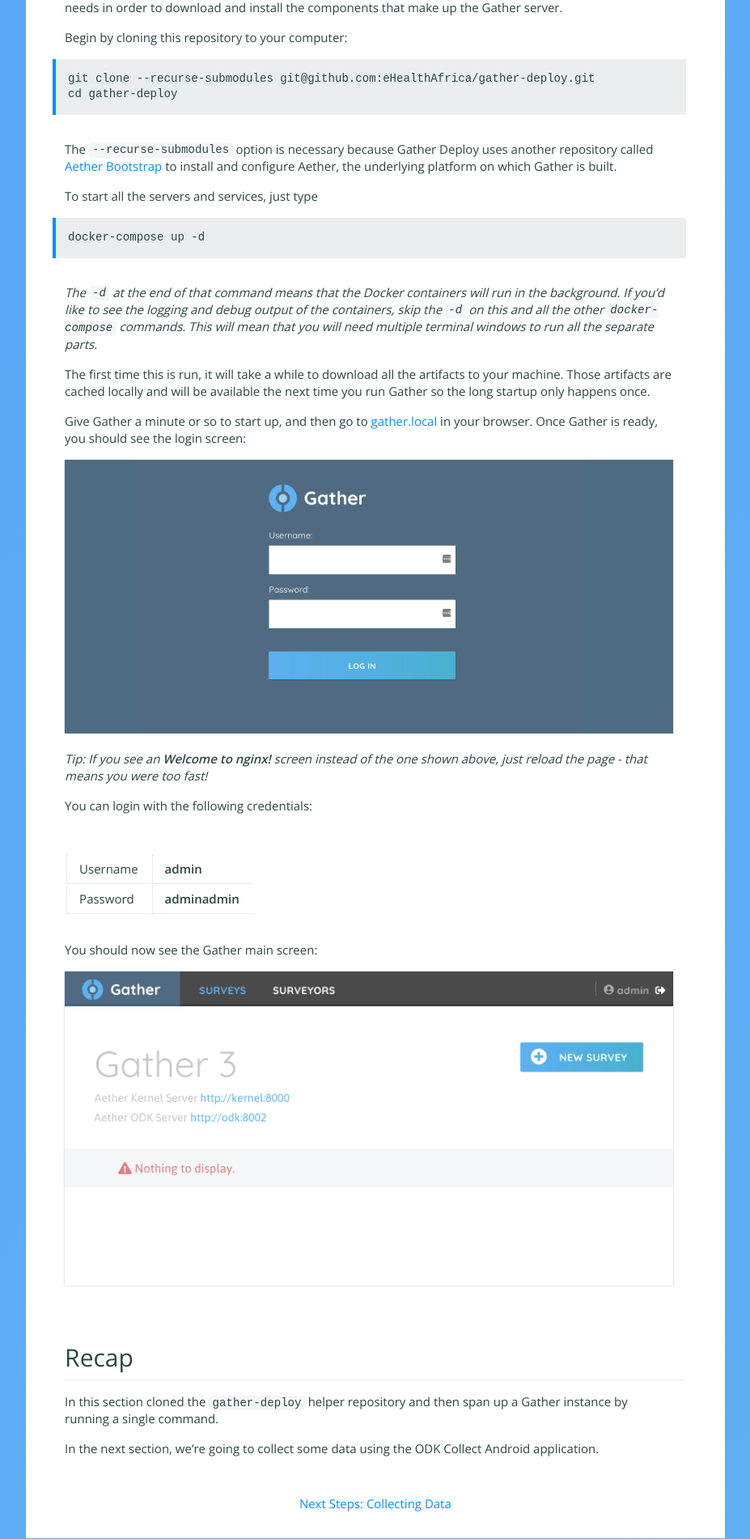
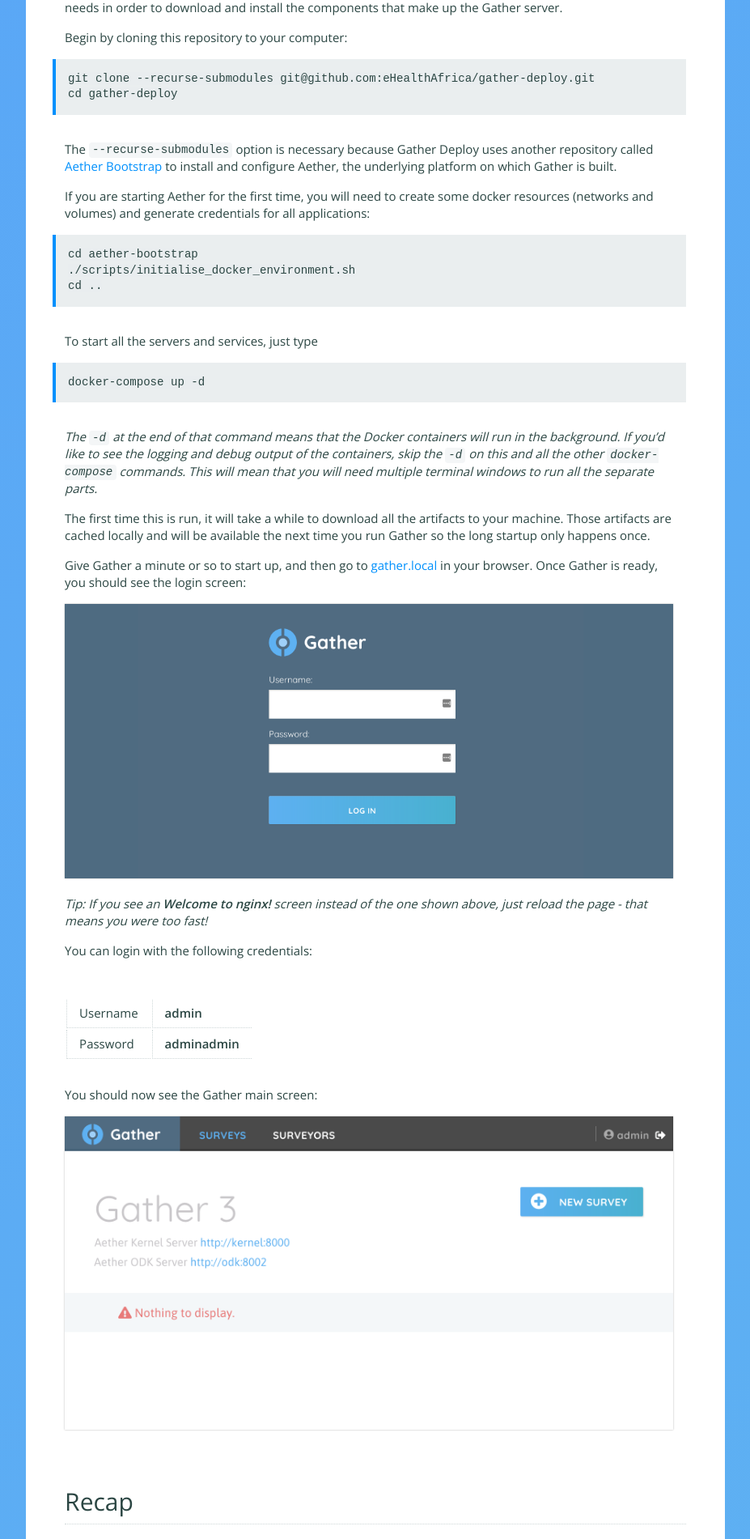
Before and after one commit to nixilla/gather, a Jekyll site: the page built from documentation/try/setup.md, in a window 1280 px wide. Shown: the part 635-2536 px from the top of the page at 81% size, without its empty margins (282-1209 px from the left). Built offline with Jekyll 4.4.1, drawn with Linux system fonts in a browser that asks for light colours.

Commit message:
chore: add required aether step to setup

````diff
--- a/documentation/try/setup.md
+++ b/documentation/try/setup.md
@@ -22,6 +22,14 @@
 ```
 
 The `--recurse-submodules` option is necessary because Gather Deploy uses another repository called [Aether Bootstrap](https://github.com/eHealthAfrica/aether-bootstrap) to install and configure Aether, the underlying platform on which Gather is built.
+
+If you are starting Aether for the first time, you will need to create some docker resources (networks and volumes) and generate credentials for all applications:
+
+```
+cd aether-bootstrap
+./scripts/initialise_docker_environment.sh
+cd ..
+```
 
 To start all the servers and services, just type
 
````
